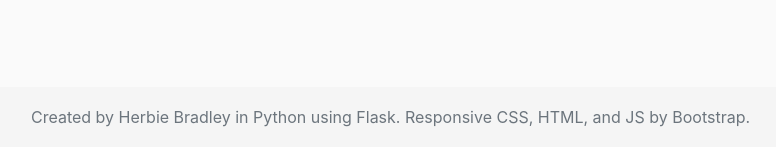
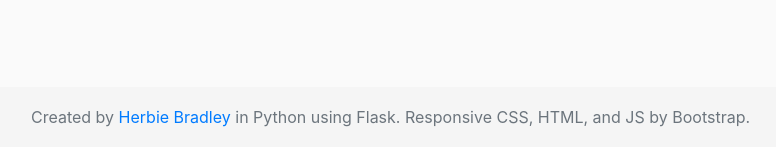
Before and after one commit to herbiebradley/proteinmotif, a Flask app: page / in a window 1280 px wide. Shown: the part 653-800 px from the top of the page, without its empty margins (54-830 px from the left). Run offline with Flask 2, Linux system fonts and the light colour scheme; some libraries are stand-ins or nearby versions.

Commit message:
Add url to name in footer

```diff
--- a/app.py
+++ b/app.py
@@ -44,4 +44,4 @@ def about():
 
 # Start the server with the 'run()' method:
 if __name__ == '__main__':
-    app.run(debug=True)
+    app.run()
--- a/requirements.txt
+++ b/requirements.txt
@@ -3,7 +3,6 @@ binaryornot==0.4.4
 biopython==1.72
 certifi==2018.11.29
 Click==7.0
-cookiecutter==1.6.0
 Flask==1.0.2
 future==0.16.0
 gunicorn==19.9.0
--- a/templates/layout.html
+++ b/templates/layout.html
@@ -29,7 +29,7 @@
     </main>
     <footer class="footer">
       <div class="container">
-        <span class="text-muted">Created by Herbie Bradley in Python using Flask. Responsive CSS, HTML, and JS by Bootstrap.</span>
+        <span class="text-muted">Created by <a href="https://herbiebradley.com">Herbie Bradley</a> in Python using Flask. Responsive CSS, HTML, and JS by Bootstrap.</span>
       </div>
     </footer>
     <!-- Optional JavaScript -->
```
